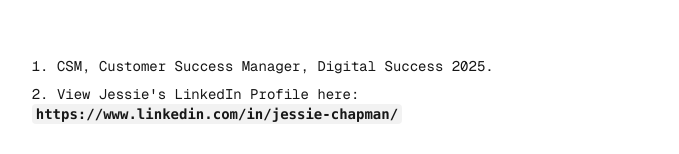
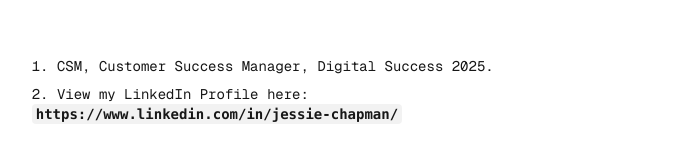
Before and after one commit to jchapman93/CSM-Digital-Success, a Next.js app: page / in a window 1280 px wide. Shown: the part 270-424 px from the top of the page, without its empty margins (300-979 px from the left). Built offline with nearby package versions, Linux system fonts and the light colour scheme.

Commit message:
removed apostraphe

```diff
--- a/app/page.tsx
+++ b/app/page.tsx
@@ -8,7 +8,7 @@
           <li className="mb-2">
             CSM, Customer Success Manager, Digital Success 2025.{" "}
           </li>
-          <li>View Jessie's LinkedIn Profile here:</li>
+          <li>View my LinkedIn Profile here:</li>
           <code className="bg-black/[.05] dark:bg-white/[.06] px-1 py-0.5 rounded font-semibold">
             https://www.linkedin.com/in/jessie-chapman/
             </code>
```
